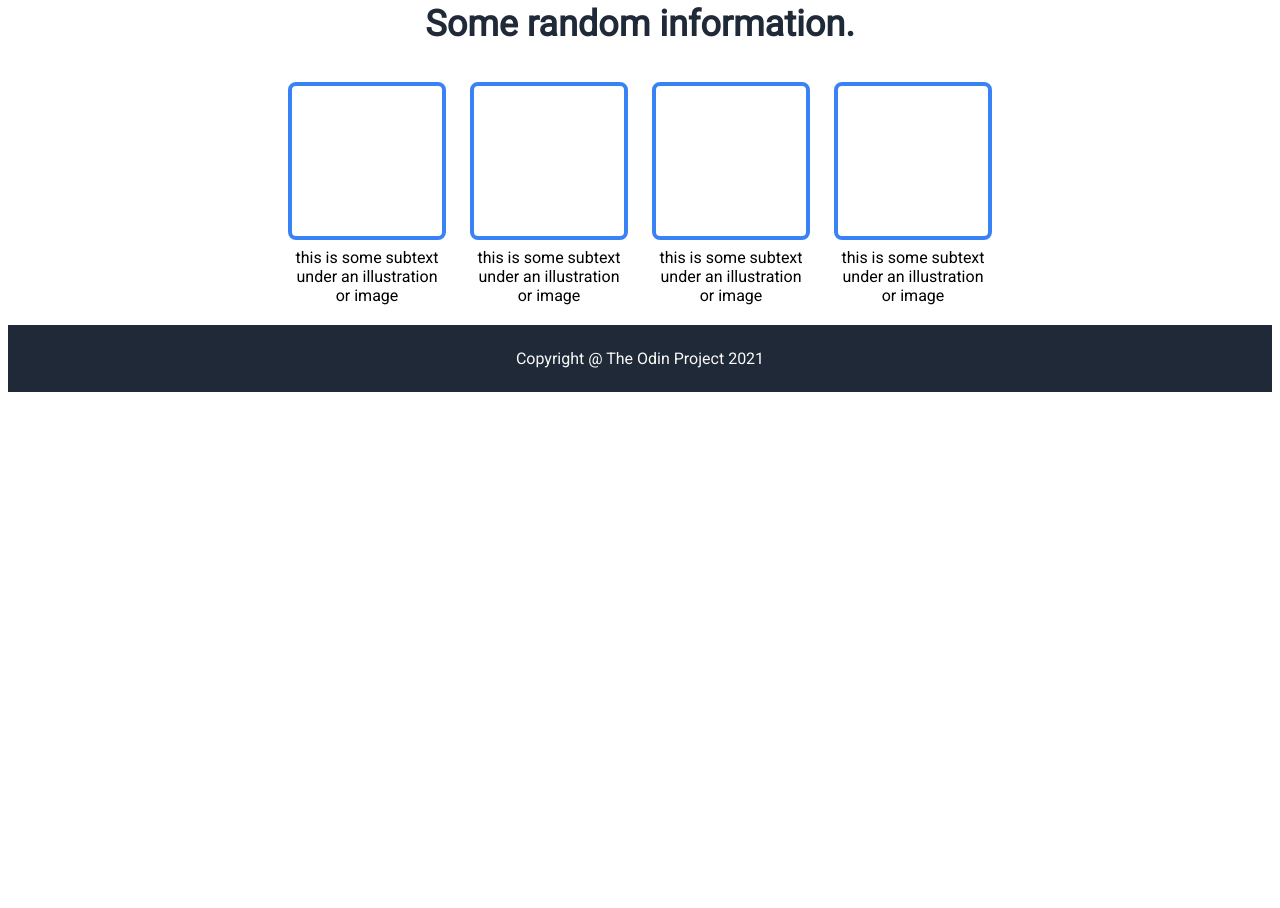
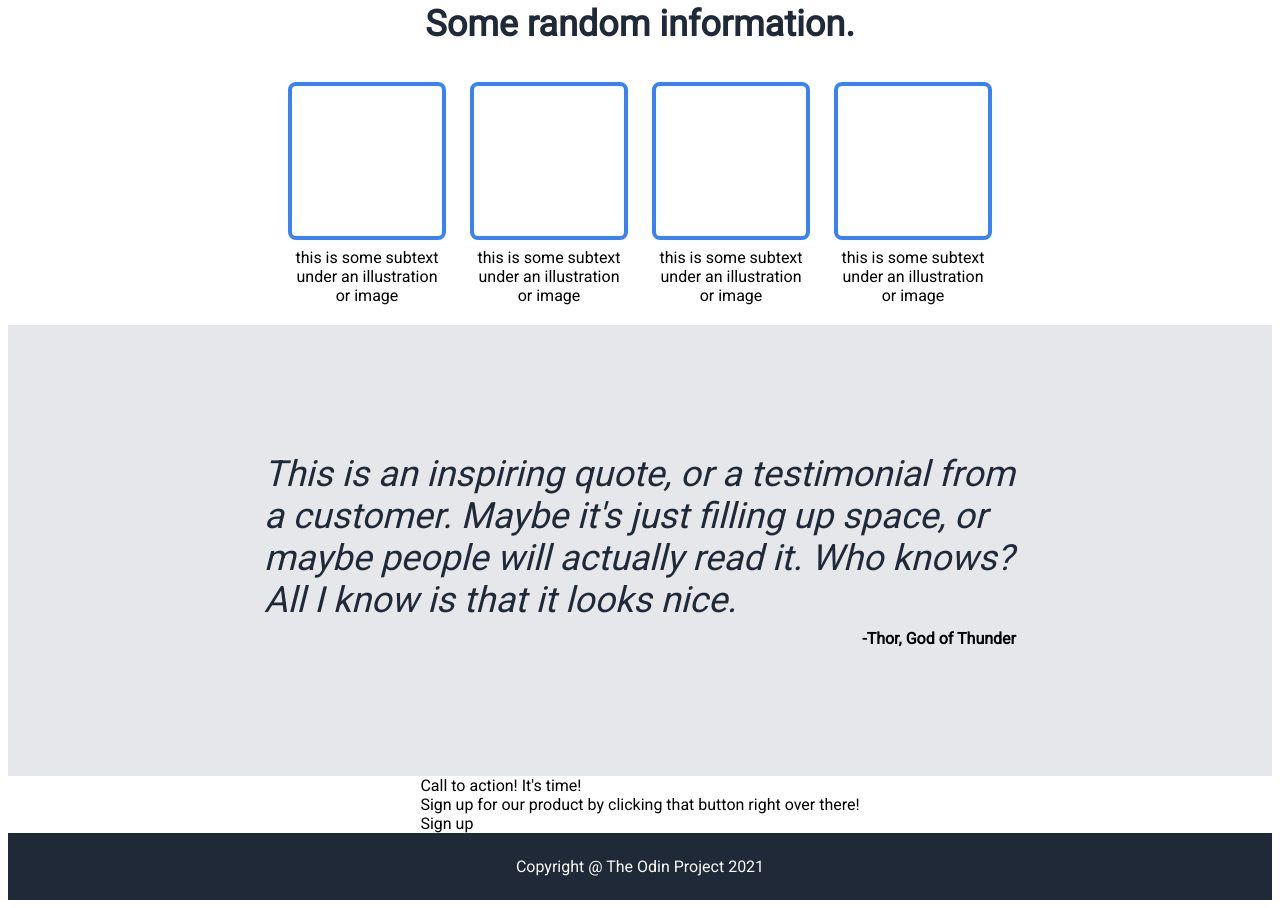
Before and after one commit to oliveryeo/landing-page, a plain HTML site: page index.html in a window 1280 px wide. Shown: the part 405-1313 px from the top of the page. Before the commit the page ends 805 px from the top, so only its background shows below. Drawn offline with Linux system fonts and the light colour scheme.

Commit message:
complete quotes portion

```diff
--- a/index.html
+++ b/index.html
@@ -46,8 +46,19 @@
                     </div>
                 </div>
             </div>
-            <div class="quote"></div>
-            <div class="sign-up"></div>
+            <div class="quote">
+                <div class="quote-text">This is an inspiring quote, or a testimonial from a customer. Maybe it's just filling up space, or maybe people will actually read it. Who knows? All I know is that it looks nice.</div>
+                <div class="author">-Thor, God of Thunder</div>
+            </div>
+            <div class="sign-up">
+                <div class="sign-up-box">
+                    <div class="sign-up-text">
+                        <div class="sign-up-main-text">Call to action! It's time!</div>
+                        <div class="sign-up-second-text">Sign up for our product by clicking that button right over there!</div>
+                    </div>
+                    <div class="sign-up-button">Sign up</div>
+                </div>
+            </div>
         </div>
         <div class="footer">Copyright @ The Odin Project 2021</div>
     </body>
--- a/styles.css
+++ b/styles.css
@@ -124,10 +124,36 @@ body {
 
 .quote {
     flex: 1;
+    display: flex;
+    flex-direction: column;
+    justify-content: center;
+    align-items: center;
+    background-color: #E5E7EB;
+    padding: 128px 256px;
+    gap: 8px;
+}
+
+.quote .quote-text {
+    font-size: 36px;
+    font-style: italic;
+    font-weight: 100; /* light font weight */
+    color: #1F2937;
+}
+
+.quote .author {
+    align-self: flex-end;
+    font-weight: bolder;
 }
 
 .sign-up {
     flex: 1;
+    display: flex;
+    justify-content: center;
+    align-items: center;
+}
+
+.sign-up-box {
+
 }
 
 .footer {
```
